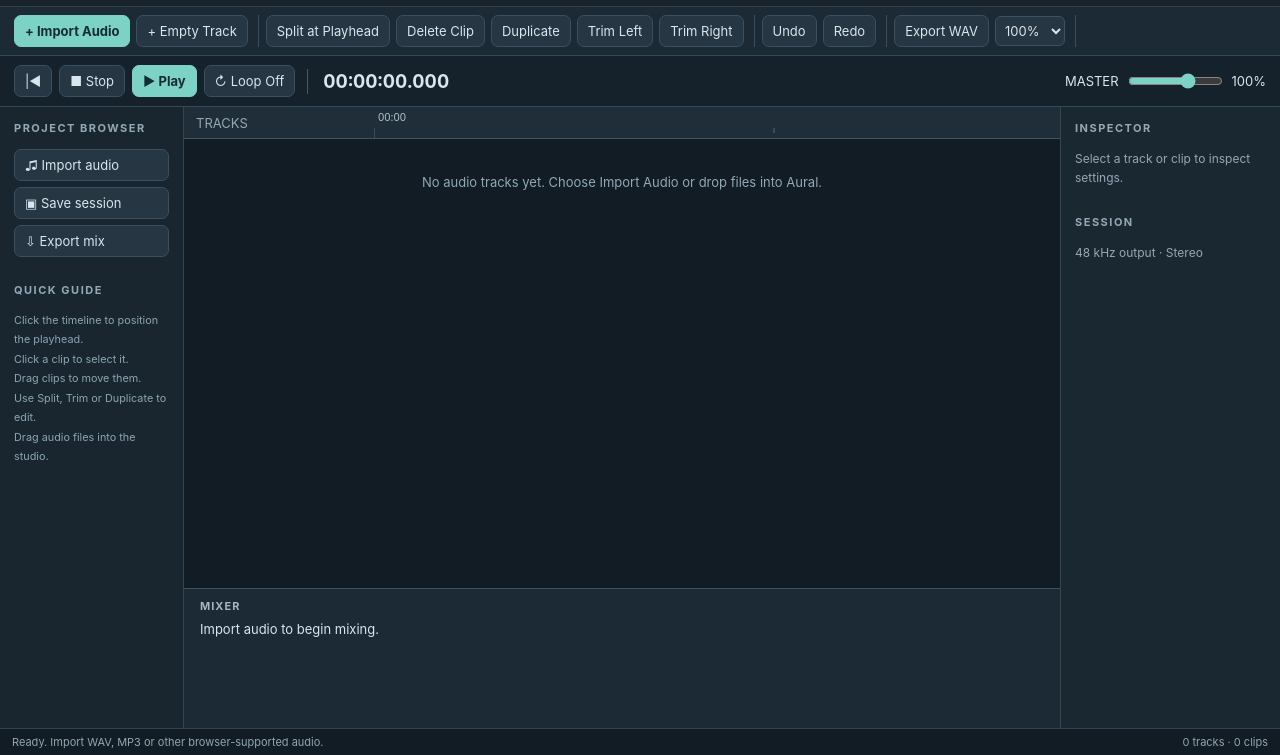
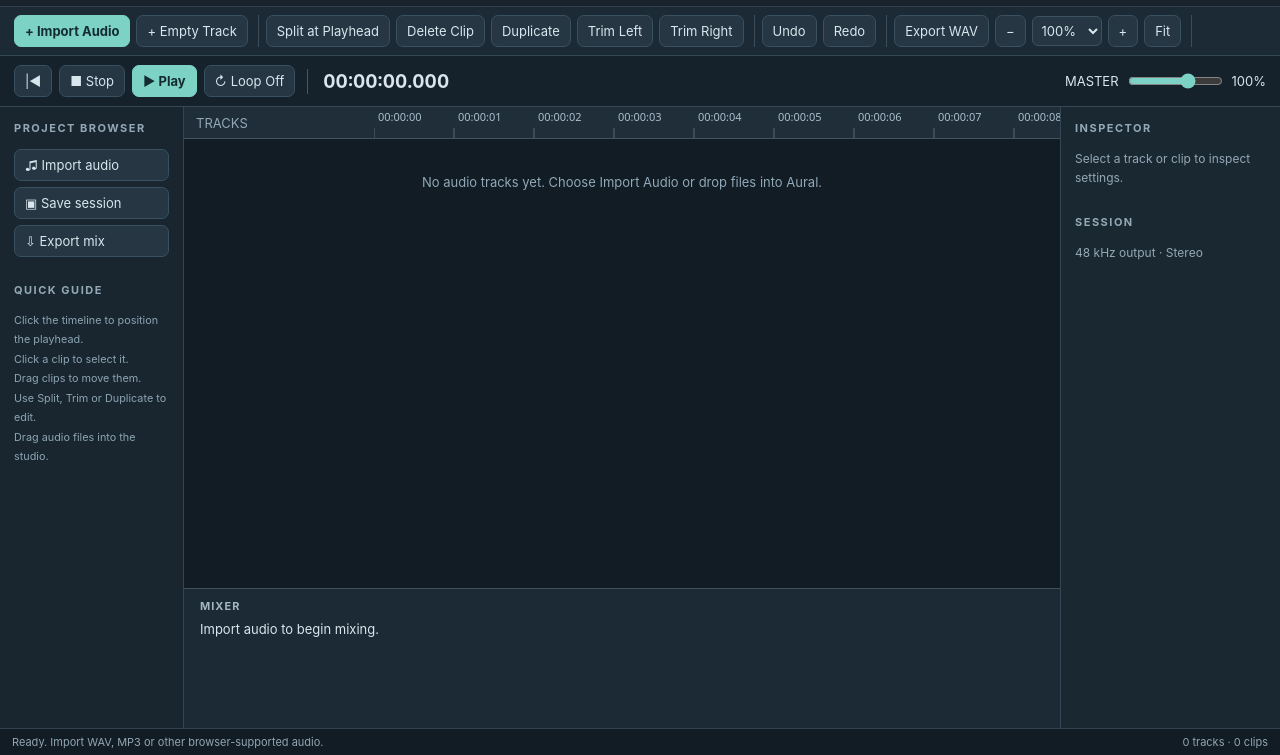
Before and after one commit to Averydimbulb79/aural, a plain HTML site: page index.html in a window 1280 px wide. Shown: the part 45-800 px from the top of the page. Drawn offline with Linux system fonts and the light colour scheme.

Commit message:
feat(v1.1): zoom controls and fit entire project to timeline

```diff
--- a/index.html
+++ b/index.html
@@ -9,7 +9,7 @@
 <div class="group"><button id="import" class="primary">+ Import Audio</button><button id="addTrack">+ Empty Track</button></div>
 <div class="group"><button id="split">Split at Playhead</button><button id="delete">Delete Clip</button><button id="duplicate">Duplicate</button><button id="trimStart">Trim Left</button><button id="trimEnd">Trim Right</button></div>
 <div class="group"><button id="undo">Undo</button><button id="redo">Redo</button></div>
-<div class="group"><button id="export">Export WAV</button><select id="zoom" aria-label="Timeline zoom"><option value="50">50%</option><option value="100" selected>100%</option><option value="150">150%</option><option value="200">200%</option><option value="400">400%</option></select></div>
+<div class="group"><button id="export">Export WAV</button><button id="zoomOut" title="Zoom out (minus key)" aria-label="Zoom out">−</button><select id="zoom" aria-label="Timeline zoom"><option value="25">25%</option><option value="50">50%</option><option value="100" selected>100%</option><option value="150">150%</option><option value="200">200%</option><option value="400">400%</option></select><button id="zoomIn" title="Zoom in (plus key)" aria-label="Zoom in">+</button><button id="zoomFit" title="Fit all audio clips inside the timeline workspace">Fit</button></div>
 </nav>
 <div class="transport"><button id="rewind" title="Return to start">|◀</button><button id="stop">■ Stop</button><button id="play" class="primary">▶ Play</button><button id="loop" aria-pressed="false">↻ Loop Off</button><span class="divider"></span><div id="clock" class="clock">00:00:00.000</div><div class="spacer"></div><label for="master">MASTER</label><input id="master" type="range" min="0" max="150" value="100" style="width:95px"><span id="masterValue">100%</span></div>
 <div class="shell"><aside class="side"><h3>Project Browser</h3><button id="sideImport">♫ Import audio</button><button id="sideSave">▣ Save session</button><button id="sideExport">⇩ Export mix</button><h3 style="margin-top:26px">Quick guide</h3><small>Click the timeline to position the playhead.<br>Click a clip to select it.<br>Drag clips to move them.<br>Use Split, Trim or Duplicate to edit.<br>Drag audio files into the studio.</small></aside>
@@ -21,7 +21,11 @@
 'use strict';
 const $=id=>document.getElementById(id), ctx=new (window.AudioContext||window.webkitAudioContext)();
 let tracks=[],selectedTrack=null,selectedClip=null,playhead=0,playing=false,loop=false,zoom=100,master=1,started=0,startedAt=0,sources=[],raf=0,history=[],future=[],drag=null,clipCounter=0;
-const px=()=>80*zoom/100, total=()=>Math.max(60,...tracks.flatMap(t=>t.clips.map(c=>c.start+c.duration)),0)+10;
+const px=()=>80*zoom/100, projectEnd=()=>Math.max(0,...tracks.flatMap(t=>t.clips.map(c=>c.start+c.duration))), total=()=>Math.max(60,projectEnd())+10;
+const clampZoom=value=>Math.max(.5,Math.min(1600,value));
+function updateZoomUI(){const sel=$('zoom'),value=String(Math.round(zoom*100)/100);if(!Array.from(sel.options).some(o=>o.value===value)){sel.querySelectorAll('[data-custom-zoom]').forEach(o=>o.remove());const o=document.createElement('option');o.value=value;o.textContent=(Math.round(zoom*100)/100)+'%';o.dataset.customZoom='true';sel.append(o)}sel.value=value;$('zoomOut').disabled=zoom<=.5;$('zoomIn').disabled=zoom>=1600}
+function setZoom(value,fit=false){const timeline=$('timeline'),width=Math.max(1,timeline.clientWidth-190),focus=(timeline.scrollLeft+width/2)/px();zoom=clampZoom(value);render();updateZoomUI();timeline.scrollLeft=fit?0:Math.max(0,focus*px()-width/2)}
+function fitZoom(){const end=projectEnd();if(end<=0){setZoom(100,true);status('No audio clips to fit.');return}const usable=Math.max(80,$('timeline').clientWidth-190-20);setZoom(usable/(end+Math.min(2,end*.02))*100/80,true);status('Fitted all audio clips to timeline width.')}
 const uid=()=>++clipCounter;
 const status=s=>$('status').textContent=s;
 const fmt=s=>{s=Math.max(0,s);const h=Math.floor(s/3600),m=Math.floor(s%3600/60),n=Math.floor(s%60),ms=Math.floor(s%1*1000);return [h,m,n].map(x=>String(x).padStart(2,'0')).join(':')+'.'+String(ms).padStart(3,'0')};
@@ -37,7 +41,7 @@ function setSelection(t,c){selectedTrack=t?.id??null;selectedClip=c?.id??null;re
 async function importFiles(files){const arr=Array.from(files).filter(f=>f.type.startsWith('audio/')||/\.(mp3|wav|m4a|ogg|flac|aac|aiff)$/i.test(f.name));if(!arr.length){status('No supported audio files selected.');return}checkpoint();stop();let done=0;for(const f of arr){try{status('Decoding '+f.name+'…');const buffer=await ctx.decodeAudioData(await f.arrayBuffer());const t=newTrack(f.name.replace(/\.[^.]+$/,''));t.clips.push({id:uid(),name:f.name,start:0,offset:0,duration:buffer.duration,buffer});done++}catch(e){console.error(e);status('Could not decode '+f.name)}}render();status('Imported '+done+' of '+arr.length+' audio file(s).')}
 function duration(c){return Math.max(.01,c.duration)}
 function drawWave(canvas,c){const dpr=devicePixelRatio||1,w=Math.max(1,canvas.clientWidth),h=canvas.clientHeight;canvas.width=Math.round(w*dpr);canvas.height=Math.round(h*dpr);const g=canvas.getContext('2d');g.scale(dpr,dpr);g.clearRect(0,0,w,h);g.fillStyle='#7cd2c5';const data=c.buffer.getChannelData(0),start=Math.floor(c.offset*c.buffer.sampleRate),count=Math.floor(c.duration*c.buffer.sampleRate),stride=Math.max(1,Math.ceil(w/2));for(let x=0;x<w;x+=2){const a=start+Math.floor(x/w*count),b=Math.min(data.length,start+Math.floor((x+2)/w*count));let mn=0,mx=0;const step=Math.max(1,Math.floor((b-a)/28));for(let i=a;i<b;i+=step){const v=data[i]||0;mn=Math.min(mn,v);mx=Math.max(mx,v)}g.fillRect(x,(1-mx)*h/2,1.6,Math.max(1,(mx-mn)*h/2))}}
-function render(){const width=Math.ceil(total()*px());const list=$('trackList');list.replaceChildren();const ruler=$('ruler');ruler.style.width=width+'px';ruler.width=Math.round(width*(devicePixelRatio||1));ruler.height=Math.round(30*(devicePixelRatio||1));const rg=ruler.getContext('2d'),scale=devicePixelRatio||1;rg.scale(scale,scale);rg.fillStyle='#a9bfca';rg.font='11px system-ui';rg.strokeStyle='#536a78';for(let s=0;s<total();s+=5){const x=s*px();rg.beginPath();rg.moveTo(x,20);rg.lineTo(x,s%10===0?30:25);rg.stroke();if(s%10===0)rg.fillText(fmt(s).slice(3,8),x+4,13)}
+function render(){const width=Math.ceil(total()*px());const list=$('trackList');list.replaceChildren();const ruler=$('ruler');ruler.style.width=width+'px';ruler.width=Math.round(width*(devicePixelRatio||1));ruler.height=Math.round(30*(devicePixelRatio||1));const rg=ruler.getContext('2d'),scale=devicePixelRatio||1;rg.scale(scale,scale);rg.fillStyle='#a9bfca';rg.font='11px system-ui';rg.strokeStyle='#536a78';const intervals=[1,2,5,10,15,30,60,120,300,600,900,1800,3600,7200,14400,28800,86400],tick=intervals.find(n=>n*px()>=65)||86400;for(let sec=0;sec<=total();sec+=tick){const x=sec*px();rg.beginPath();rg.moveTo(x,20);rg.lineTo(x,30);rg.stroke();rg.fillText(fmt(sec).slice(0,8),x+4,13)}
 for(const t of tracks){const row=document.createElement('div');row.className='track'+(selectedTrack===t.id?' selected':'');row.dataset.id=t.id;const head=document.createElement('div');head.className='track-head';const title=document.createElement('strong');title.textContent=t.name;title.title='Double-click to rename';title.ondblclick=()=>{const n=prompt('Track name',t.name);if(n?.trim()){checkpoint();t.name=n.trim();render()}};const mini=document.createElement('div');mini.className='mini';const m=document.createElement('button');m.textContent='M';m.style.color=t.mute?'#ff9d98':'';m.title='Mute';m.onclick=()=>{checkpoint();t.mute=!t.mute;render()};const so=document.createElement('button');so.textContent='S';so.style.color=t.solo?'#8debdc':'';so.title='Solo';so.onclick=()=>{checkpoint();t.solo=!t.solo;render()};const del=document.createElement('button');del.textContent='×';del.title='Remove track';del.onclick=()=>{if(confirm('Remove this track?')){checkpoint();tracks=tracks.filter(x=>x!==t);if(selectedTrack===t.id)setSelection(null,null);render()}};mini.append(m,so,del);const gain=document.createElement('input');gain.type='range';gain.min=0;gain.max=150;gain.value=t.gain*100;gain.title='Track gain';gain.onpointerdown=checkpoint;gain.oninput=()=>{t.gain=Number(gain.value)/100;renderInspector()};gain.onchange=render;head.append(title,mini,gain);
 const lane=document.createElement('div');lane.className='wave-lane';lane.style.width=width+'px';lane.onclick=e=>{if(e.target===lane){playhead=Math.max(0,e.offsetX/px());setSelection(t,null);updateHead()}};for(const c of t.clips){const el=document.createElement('div');el.className='clip'+(selectedClip===c.id?' active':'');el.dataset.id=c.id;el.style.left=c.start*px()+'px';el.style.width=Math.max(3,c.duration*px())+'px';const cv=document.createElement('canvas');const tag=document.createElement('span');tag.className='tag';tag.textContent=c.name;el.append(cv,tag);lane.append(el);el.onpointerdown=e=>{if(e.button!==0)return;e.stopPropagation();setSelection(t,c);drag={x:e.clientX,start:c.start,c,moved:false};el.setPointerCapture(e.pointerId)};el.onpointermove=e=>{if(!drag||drag.c!==c)return;const diff=(e.clientX-drag.x)/px();if(Math.abs(diff)>.02){if(!drag.moved){checkpoint();drag.moved=true}c.start=Math.max(0,drag.start+diff);el.style.left=c.start*px()+'px'}};el.onpointerup=e=>{if(drag?.moved)render();drag=null};requestAnimationFrame(()=>{if(cv.isConnected)drawWave(cv,c)})}
 const line=document.createElement('div');line.className='playhead';line.style.left=playhead*px()+'px';lane.append(line);row.append(head,lane);list.append(row)}
@@ -56,8 +60,8 @@ function download(blob,name){const a=document.createElement('a'),url=URL.createO
 async function exportWav(){if(!tracks.some(t=>t.clips.length)){status('Nothing to export.');return}stop();const sr=44100,dur=Math.max(...tracks.flatMap(t=>t.clips.map(c=>c.start+c.duration))),offline=new OfflineAudioContext(2,Math.ceil(dur*sr),sr),solo=tracks.some(t=>t.solo);status('Rendering stereo mix…');$('export').disabled=true;try{for(const t of tracks){if(t.mute||(solo&&!t.solo))continue;for(const c of t.clips){const src=offline.createBufferSource(),gain=offline.createGain(),pan=offline.createStereoPanner();src.buffer=c.buffer;gain.gain.value=t.gain*master;pan.pan.value=t.pan;src.connect(gain).connect(pan).connect(offline.destination);src.start(c.start,c.offset,c.duration)}}const result=await offline.startRendering();download(wav(result),'aural-mix.wav');status('WAV exported successfully.')}catch(e){console.error(e);status('Export failed: '+e.message)}finally{$('export').disabled=false}}
 function saveProject(){const files=[];for(const t of tracks)for(const c of t.clips){if(!files.some(x=>x.id===c.buffer._auralId)){if(!c.buffer._auralId)c.buffer._auralId='buffer-'+files.length;files.push({id:c.buffer._auralId,channels:Array.from({length:c.buffer.numberOfChannels},(_,i)=>Array.from(c.buffer.getChannelData(i))),sampleRate:c.buffer.sampleRate})}}const data={format:'aural-project',version:1,tracks:tracks.map(t=>({...t,clips:t.clips.map(c=>({...c,bufferId:c.buffer._auralId,buffer:undefined}))})),files};download(new Blob([JSON.stringify(data)],{type:'application/json'}),'aural-project.json');status('Project saved. The JSON includes audio samples and may be large.')}
 async function openProject(file){try{status('Loading project…');const data=JSON.parse(await file.text());if(data.format!=='aural-project'||data.version!==1)throw Error('Unsupported project format');const buffers=new Map();for(const f of data.files){const b=ctx.createBuffer(f.channels.length,f.channels[0].length,f.sampleRate);f.channels.forEach((ch,i)=>b.copyToChannel(Float32Array.from(ch),i));b._auralId=f.id;buffers.set(f.id,b)}stop();checkpoint();tracks=data.tracks.map(t=>({...t,clips:t.clips.map(c=>({...c,buffer:buffers.get(c.bufferId)}))}));selectedClip=null;selectedTrack=null;clipCounter=Math.max(clipCounter, ...tracks.flatMap(t=>[t.id,...t.clips.map(c=>c.id)]),0);playhead=0;render();status('Project loaded.')}catch(e){status('Project load failed: '+e.message)}}
-$('import').onclick=$('sideImport').onclick=()=>$('fileInput').click();$('fileInput').onchange=e=>{importFiles(e.target.files);e.target.value=''};$('addTrack').onclick=()=>{checkpoint();newTrack();render()};['split','delete','duplicate','trimStart','trimEnd'].forEach(x=>$(x).onclick=()=>editClip(x));$('undo').onclick=undo;$('redo').onclick=redo;$('play').onclick=play;$('stop').onclick=()=>{stop();status('Stopped.')};$('rewind').onclick=()=>{stop();playhead=0;updateHead()};$('loop').onclick=()=>{loop=!loop;$('loop').textContent='↻ Loop '+(loop?'On':'Off');$('loop').setAttribute('aria-pressed',loop)};$('zoom').onchange=e=>{zoom=Number(e.target.value);render()};$('master').oninput=e=>{master=Number(e.target.value)/100;$('masterValue').textContent=e.target.value+'%'};$('export').onclick=$('sideExport').onclick=exportWav;$('saveProject').onclick=$('sideSave').onclick=saveProject;$('openProject').onclick=()=>$('projectInput').click();$('projectInput').onchange=e=>{if(e.target.files[0])openProject(e.target.files[0]);e.target.value=''};$('fullscreen').onclick=()=>{if(!document.fullscreenElement)document.documentElement.requestFullscreen();else document.exitFullscreen()};$('ruler').onclick=e=>{stop();playhead=Math.max(0,e.offsetX/px());updateHead()};
-window.addEventListener('keydown',e=>{if(['INPUT','TEXTAREA','SELECT'].includes(document.activeElement.tagName))return;if(e.code==='Space'){e.preventDefault();play()}else if((e.ctrlKey||e.metaKey)&&e.key.toLowerCase()==='z'){e.preventDefault();e.shiftKey?redo():undo()}else if((e.ctrlKey||e.metaKey)&&e.key.toLowerCase()==='y'){e.preventDefault();redo()}else if(e.key==='Delete')editClip('delete')});
+$('import').onclick=$('sideImport').onclick=()=>$('fileInput').click();$('fileInput').onchange=e=>{importFiles(e.target.files);e.target.value=''};$('addTrack').onclick=()=>{checkpoint();newTrack();render()};['split','delete','duplicate','trimStart','trimEnd'].forEach(x=>$(x).onclick=()=>editClip(x));$('undo').onclick=undo;$('redo').onclick=redo;$('play').onclick=play;$('stop').onclick=()=>{stop();status('Stopped.')};$('rewind').onclick=()=>{stop();playhead=0;updateHead()};$('loop').onclick=()=>{loop=!loop;$('loop').textContent='↻ Loop '+(loop?'On':'Off');$('loop').setAttribute('aria-pressed',loop)};$('zoom').onchange=e=>setZoom(Number(e.target.value));$('zoomIn').onclick=()=>setZoom(zoom*1.5);$('zoomOut').onclick=()=>setZoom(zoom/1.5);$('zoomFit').onclick=fitZoom;$('master').oninput=e=>{master=Number(e.target.value)/100;$('masterValue').textContent=e.target.value+'%'};$('export').onclick=$('sideExport').onclick=exportWav;$('saveProject').onclick=$('sideSave').onclick=saveProject;$('openProject').onclick=()=>$('projectInput').click();$('projectInput').onchange=e=>{if(e.target.files[0])openProject(e.target.files[0]);e.target.value=''};$('fullscreen').onclick=()=>{if(!document.fullscreenElement)document.documentElement.requestFullscreen();else document.exitFullscreen()};$('ruler').onclick=e=>{stop();playhead=Math.max(0,e.offsetX/px());updateHead()};
+window.addEventListener('keydown',e=>{if(['INPUT','TEXTAREA','SELECT'].includes(document.activeElement.tagName))return;if(e.code==='Space'){e.preventDefault();play()}else if((e.ctrlKey||e.metaKey)&&e.key.toLowerCase()==='z'){e.preventDefault();e.shiftKey?redo():undo()}else if((e.ctrlKey||e.metaKey)&&e.key.toLowerCase()==='y'){e.preventDefault();redo()}else if(e.key==='Delete')editClip('delete');else if(e.key==='-'||e.key==='_')setZoom(zoom/1.5);else if(e.key==='+'||e.key==='=')setZoom(zoom*1.5)});
 let counter=0;window.addEventListener('dragenter',e=>{e.preventDefault();counter++;$('drop').classList.add('show')});window.addEventListener('dragleave',e=>{e.preventDefault();counter=Math.max(0,counter-1);if(!counter)$('drop').classList.remove('show')});window.addEventListener('dragover',e=>e.preventDefault());window.addEventListener('drop',e=>{e.preventDefault();counter=0;$('drop').classList.remove('show');importFiles(e.dataTransfer.files)});
-render();
+render();updateZoomUI();
 </script></body></html>
```
